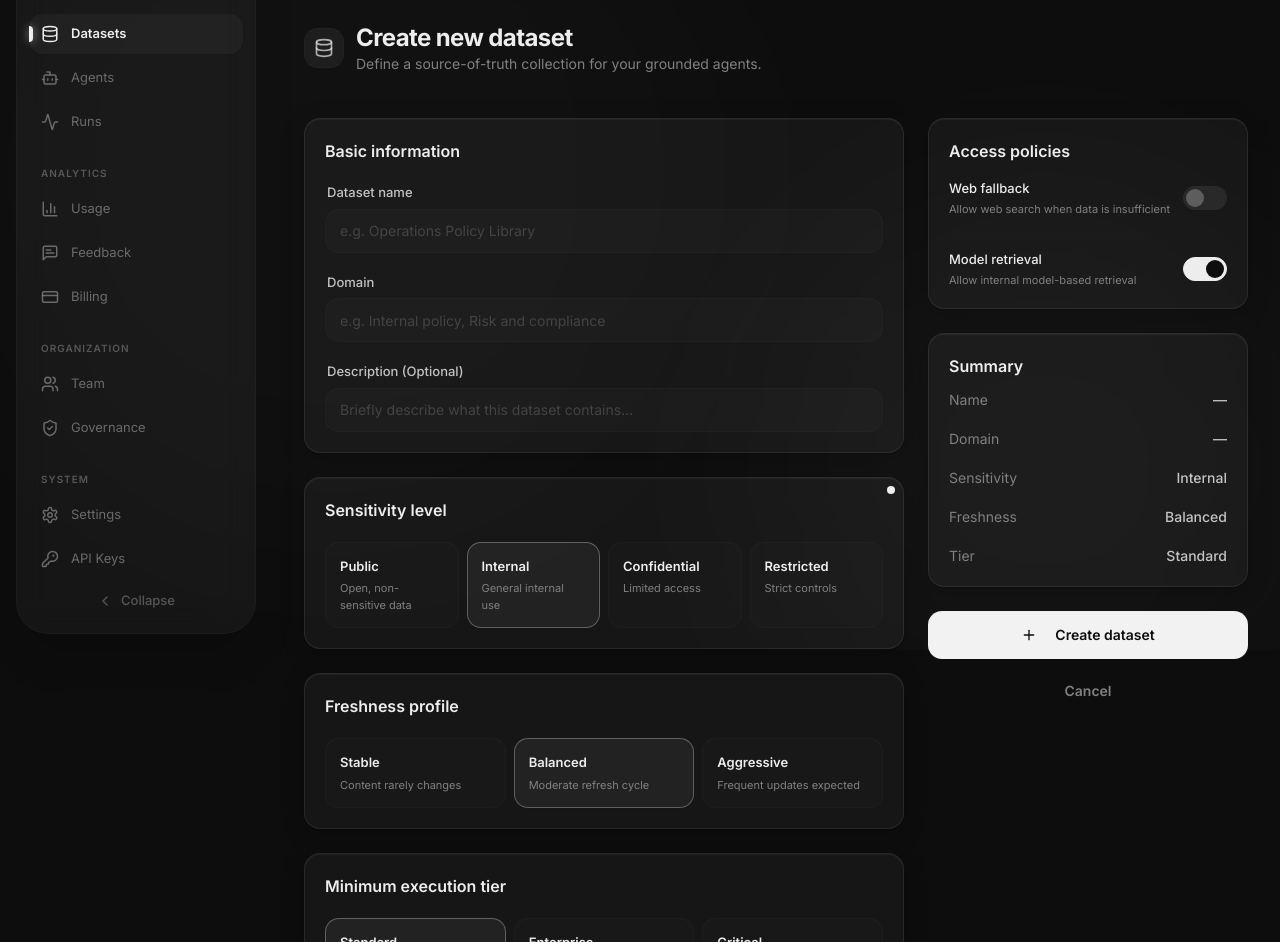
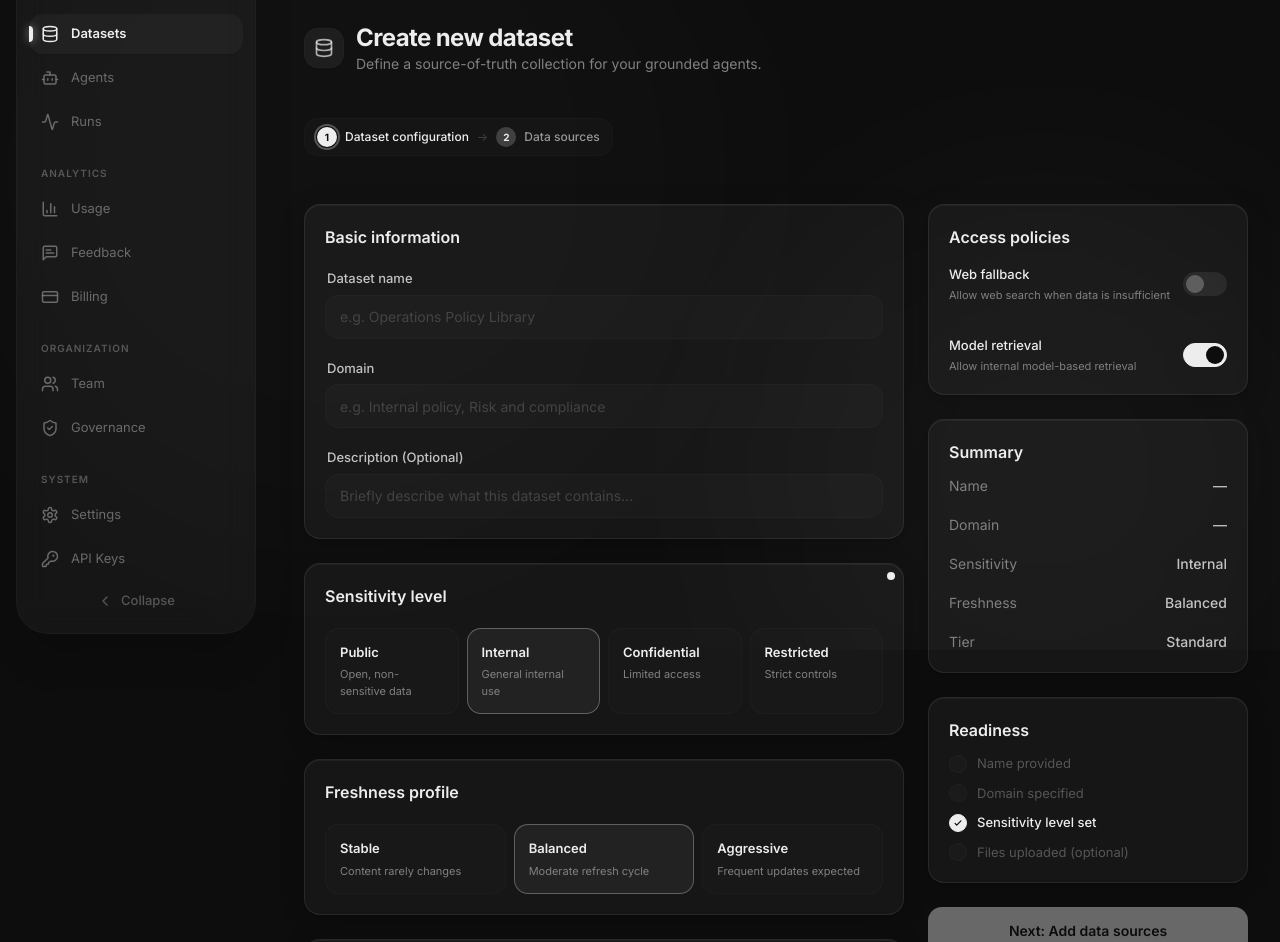
Before and after one commit to Grounded-RAG/Grounded-frontend, a Next.js app: page /app/datasets/new in a window 1280 px wide. Shown: the part 150-1092 px from the top of the page. Built offline with nearby package versions, Linux system fonts and the light colour scheme.

Commit message:
feat: implement multi-step dataset creation flow

```diff
--- a/components/screens/create-dataset-screen.tsx
+++ b/components/screens/create-dataset-screen.tsx
@@ -2,7 +2,7 @@
 
 import { useState } from "react";
 import { useRouter } from "next/navigation";
-import { ArrowLeft, Database, Plus } from "lucide-react";
+import { ArrowLeft, Database, Plus, UploadCloud, FileText, X } from "lucide-react";
 import Link from "next/link";
 import { Button } from "@/components/ui/button";
 import { Input } from "@/components/ui/input";
@@ -11,6 +11,7 @@ import { Card } from "@/components/ui/card";
 export function CreateDatasetScreen() {
   const router = useRouter();
 
+  const [step, setStep] = useState<1 | 2>(1);
   const [name, setName] = useState("");
   const [description, setDescription] = useState("");
   const [domain, setDomain] = useState("");
@@ -19,6 +20,7 @@ export function CreateDatasetScreen() {
   const [executionTier, setExecutionTier] = useState("standard");
   const [webFallback, setWebFallback] = useState(false);
   const [modelRetrieval, setModelRetrieval] = useState(true);
+  const [uploadedFiles, setUploadedFiles] = useState<{name: string, size: string}[]>([]);
 
   const handleSubmit = (e: React.FormEvent) => {
     e.preventDefault();
@@ -70,11 +72,24 @@ export function CreateDatasetScreen() {
         </div>
       </div>
 
+      {/* Step indicator */}
+      <div className="flex items-center gap-3 mb-6">
+        <div className="flex items-center gap-2 px-3 py-2 rounded-xl bg-foreground/[0.02] border border-border/20 text-[12px] text-muted-foreground">
+          <span className={`flex h-5 w-5 items-center justify-center rounded-full text-[10px] font-bold transition-all ${step === 1 ? 'bg-foreground text-background ring-2 ring-foreground/30 ring-offset-1 ring-offset-background' : 'bg-foreground/20 text-foreground'}`}>1</span>
+          <span className={`font-medium ${step === 1 ? 'text-foreground' : 'text-foreground/60'}`}>Dataset configuration</span>
+          <span className="text-muted-foreground/40">→</span>
+          <span className={`flex h-5 w-5 items-center justify-center rounded-full text-[10px] font-bold transition-all ${step === 2 ? 'bg-foreground text-background ring-2 ring-foreground/30 ring-offset-1 ring-offset-background' : 'bg-foreground/20 text-foreground'}`}>2</span>
+          <span className={`font-medium ${step === 2 ? 'text-foreground' : 'text-foreground/60'}`}>Data sources</span>
+        </div>
+      </div>
+
       {/* Form */}
       <form onSubmit={handleSubmit}>
         <div className="grid gap-6 xl:grid-cols-[1fr_20rem]">
           {/* Main column */}
           <div className="grid gap-6">
+            {step === 1 && (
+              <>
                 {/* Basics */}
                 <Card variant="glass" className="rounded-2xl">
                   <h2 className="text-base font-semibold text-foreground mb-5">Basic information</h2>
@@ -169,6 +184,67 @@ export function CreateDatasetScreen() {
                     ))}
                   </div>
                 </Card>
+              </>
+            )}
+
+            {step === 2 && (
+              <>
+                <Card variant="glass" className="rounded-2xl">
+                  <div className="flex items-start justify-between gap-4 mb-4">
+                    <div>
+                      <div className="flex items-center gap-2 mb-1">
+                        <UploadCloud className="h-4 w-4 text-foreground/70" />
+                        <h2 className="text-base font-semibold text-foreground">Upload documents</h2>
+                      </div>
+                      <p className="text-[13px] text-muted-foreground">
+                        Upload files to populate this dataset. You can also connect external sources later.
+                      </p>
+                    </div>
+                  </div>
+
+                  <div className="border-2 border-dashed border-border/40 rounded-xl p-8 flex flex-col items-center justify-center text-center bg-foreground/[0.01] hover:bg-foreground/[0.02] transition-colors cursor-pointer">
+                    <div className="h-12 w-12 rounded-full bg-foreground/[0.05] flex items-center justify-center mb-3">
+                      <UploadCloud className="h-6 w-6 text-foreground/60" />
+                    </div>
+                    <p className="text-[14px] font-medium text-foreground mb-1">Click to upload or drag and drop</p>
+                    <p className="text-[12px] text-muted-foreground mb-4">PDF, TXT, MD, CSV (max. 50MB per file)</p>
+                    <Button type="button" variant="outline" size="sm" onClick={() => {
+                       setUploadedFiles(prev => [...prev, { name: `document-${prev.length + 1}.pdf`, size: '2.4 MB' }]);
+                    }}>
+                      Select files
+                    </Button>
+                  </div>
+
+                  {uploadedFiles.length > 0 && (
+                    <div className="mt-6">
+                      <h3 className="text-[13px] font-medium text-foreground mb-3">Selected files</h3>
+                      <div className="grid gap-2">
+                        {uploadedFiles.map((file, idx) => (
+                          <div key={idx} className="flex items-center justify-between p-3 rounded-xl border border-border/30 bg-foreground/[0.02]">
+                            <div className="flex items-center gap-3">
+                              <div className="h-8 w-8 rounded-lg bg-foreground/[0.05] flex items-center justify-center">
+                                <FileText className="h-4 w-4 text-foreground/60" />
+                              </div>
+                              <div>
+                                <p className="text-[13px] font-medium text-foreground">{file.name}</p>
+                                <p className="text-[11px] text-muted-foreground">{file.size}</p>
+                              </div>
+                            </div>
+                            <button
+                              type="button"
+                              onClick={() => setUploadedFiles(prev => prev.filter((_, i) => i !== idx))}
+                              className="h-8 w-8 rounded-lg flex items-center justify-center text-muted-foreground hover:bg-foreground/10 hover:text-foreground transition-colors"
+                            >
+                              <X className="h-4 w-4" />
+                            </button>
+                          </div>
+                        ))}
+                      </div>
+                    </div>
+                  )}
+                </Card>
+              </>
+            )}
           </div>
 
           {/* Sidebar column */}
@@ -213,7 +289,7 @@ export function CreateDatasetScreen() {
                         : "bg-foreground/[0.08] border-border/40"
                     }`}
                   >
-                    <span className={`absolute top-0.5 rounded-full transition-all duration-200 ${
+                    <span className={`absolute top-0.5 h-4.5 w-4.5 rounded-full transition-all duration-200 ${
                       modelRetrieval
                         ? "left-[22px] bg-background"
                         : "left-0.5 bg-muted-foreground/60"
@@ -250,17 +326,72 @@ export function CreateDatasetScreen() {
               </dl>
             </Card>
 
+            {/* Readiness check */}
+            <Card variant="glass" className="rounded-2xl">
+              <h2 className="text-base font-semibold text-foreground mb-3">Readiness</h2>
+              <div className="grid gap-2.5">
+                {[
+                  { label: "Name provided", met: name.trim().length > 0 },
+                  { label: "Domain specified", met: domain.trim().length > 0 },
+                  { label: "Sensitivity level set", met: !!sensitivity },
+                  { label: "Files uploaded (optional)", met: uploadedFiles.length > 0 },
+                ].map((check) => (
+                  <div key={check.label} className="flex items-center gap-2.5">
+                    <div className={`flex h-4.5 w-4.5 shrink-0 items-center justify-center rounded-full border transition-all ${
+                      check.met
+                        ? "border-foreground bg-foreground text-background"
+                        : "border-border/40 bg-foreground/[0.02]"
+                    }`} style={{ height: 18, width: 18 }}>
+                      {check.met && (
+                        <svg className="h-2.5 w-2.5" fill="none" viewBox="0 0 24 24" stroke="currentColor" strokeWidth={3}>
+                          <path strokeLinecap="round" strokeLinejoin="round" d="M5 13l4 4L19 7" />
+                        </svg>
+                      )}
+                    </div>
+                    <span className={`text-[13px] ${check.met ? "text-foreground font-medium" : "text-muted-foreground/60"}`}>
+                      {check.label}
+                    </span>
+                  </div>
+                ))}
+              </div>
+            </Card>
+
             {/* Actions */}
             <div className="grid gap-3">
-              <Button type="submit" size="lg" className="w-full rounded-xl">
-                <Plus className="h-4 w-4 mr-2" />
-                Create dataset
+              {step === 1 ? (
+                <>
+                  <Button
+                    type="button"
+                    size="lg"
+                    className="w-full rounded-xl"
+                    disabled={!name.trim() || !domain.trim()}
+                    onClick={() => setStep(2)}
+                  >
+                    Next: Add data sources
                   </Button>
                   <Link href="/app/datasets">
                     <Button type="button" variant="ghost" size="md" className="w-full rounded-xl">
                       Cancel
                     </Button>
                   </Link>
+                </>
+              ) : (
+                <>
+                  <Button type="submit" size="lg" className="w-full rounded-xl">
+                    <Plus className="h-4 w-4 mr-2" />
+                    Create dataset
+                  </Button>
+                  <Button
+                    type="button"
+                    variant="ghost"
+                    size="md"
+                    className="w-full rounded-xl"
+                    onClick={() => setStep(1)}
+                  >
+                    Back to configuration
+                  </Button>
+                </>
+              )}
             </div>
           </div>
         </div>
```
Lines whose indentation alone changed are shown as unchanged.
